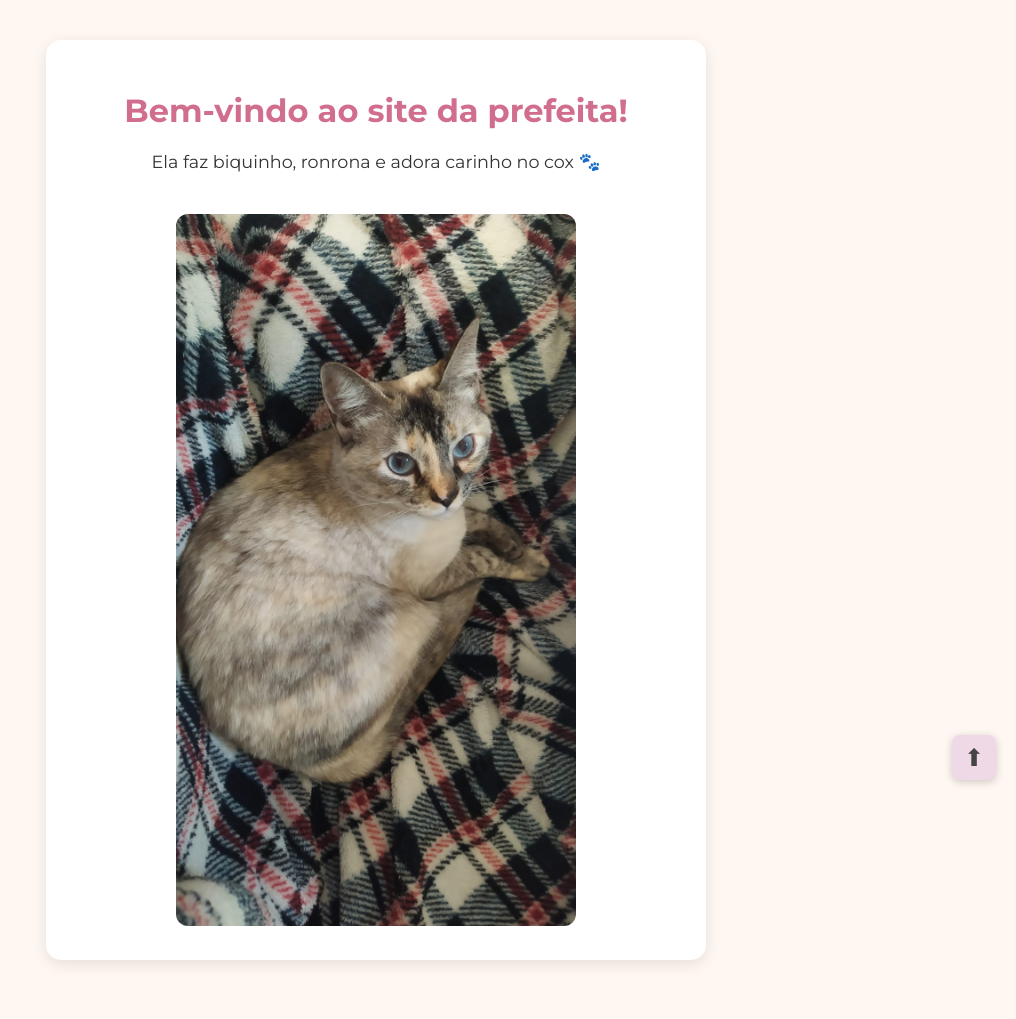
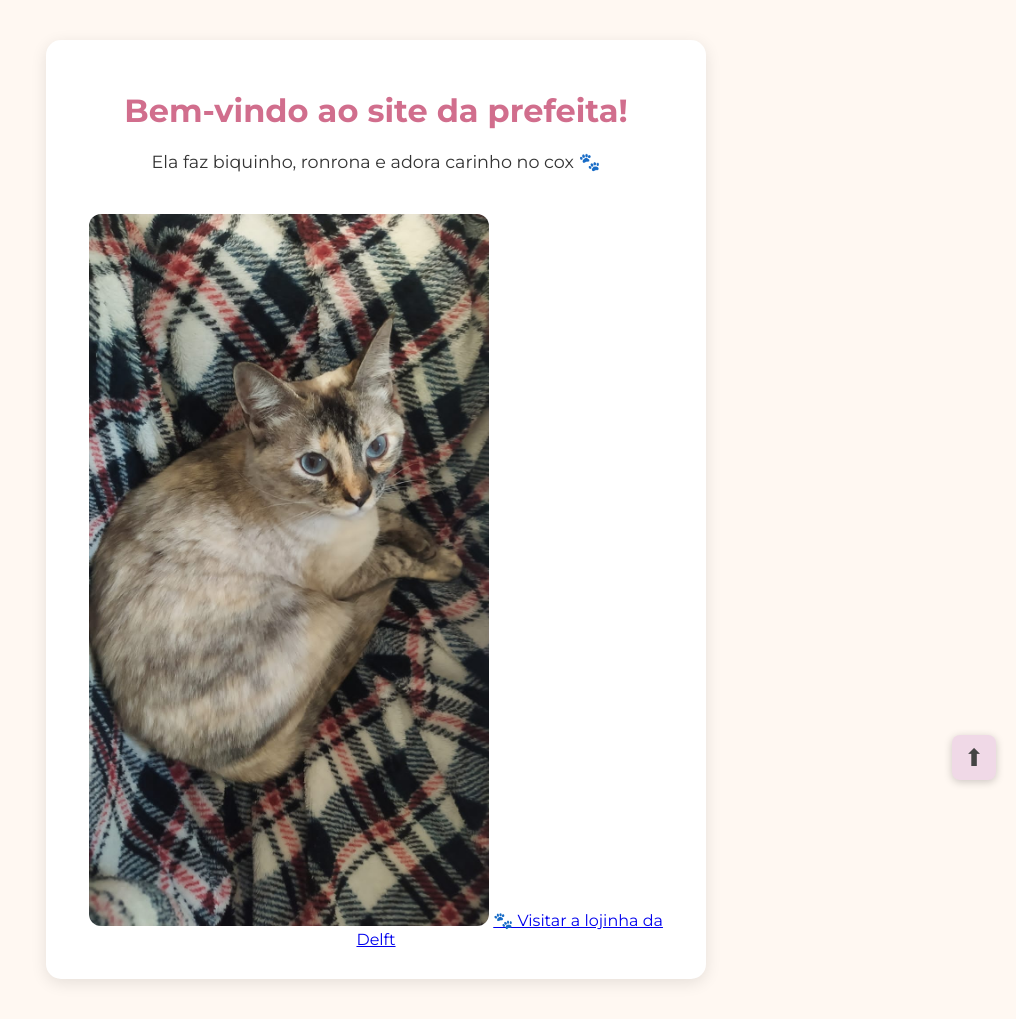
Before and after one commit to kuglerlucas/site_delft, a Flask app: page / in a window 1280 px wide. Shown: the whole page, without its empty margins (264-1280 px from the left). Before the commit the page ends 964 px from the top, so only its background shows below. Run offline with Flask 3, Linux system fonts and the light colour scheme.

Commit message:
Adiciona lojinha da Delft, imagens e link no index

```diff
--- a/templates/index.html
+++ b/templates/index.html
@@ -11,6 +11,7 @@
         <h1>Bem-vindo ao site da prefeita!</h1>
         <p>Ela faz biquinho, ronrona e adora carinho no cox 🐾</p>
         <img src="/static/gata.jpg" alt="Foto da minha gata">
+        <a href="/loja" class="botao-loja">🐾 Visitar a lojinha da Delft</a>
     </div>
 
     <a href="#" class="scroll-top">⬆</a>
```
Also changed, not shown: static/selfie1.jpg (added), static/selfie2.jpg (added), static/selfie3.jpg (added), static/tenis.jpg (added).
